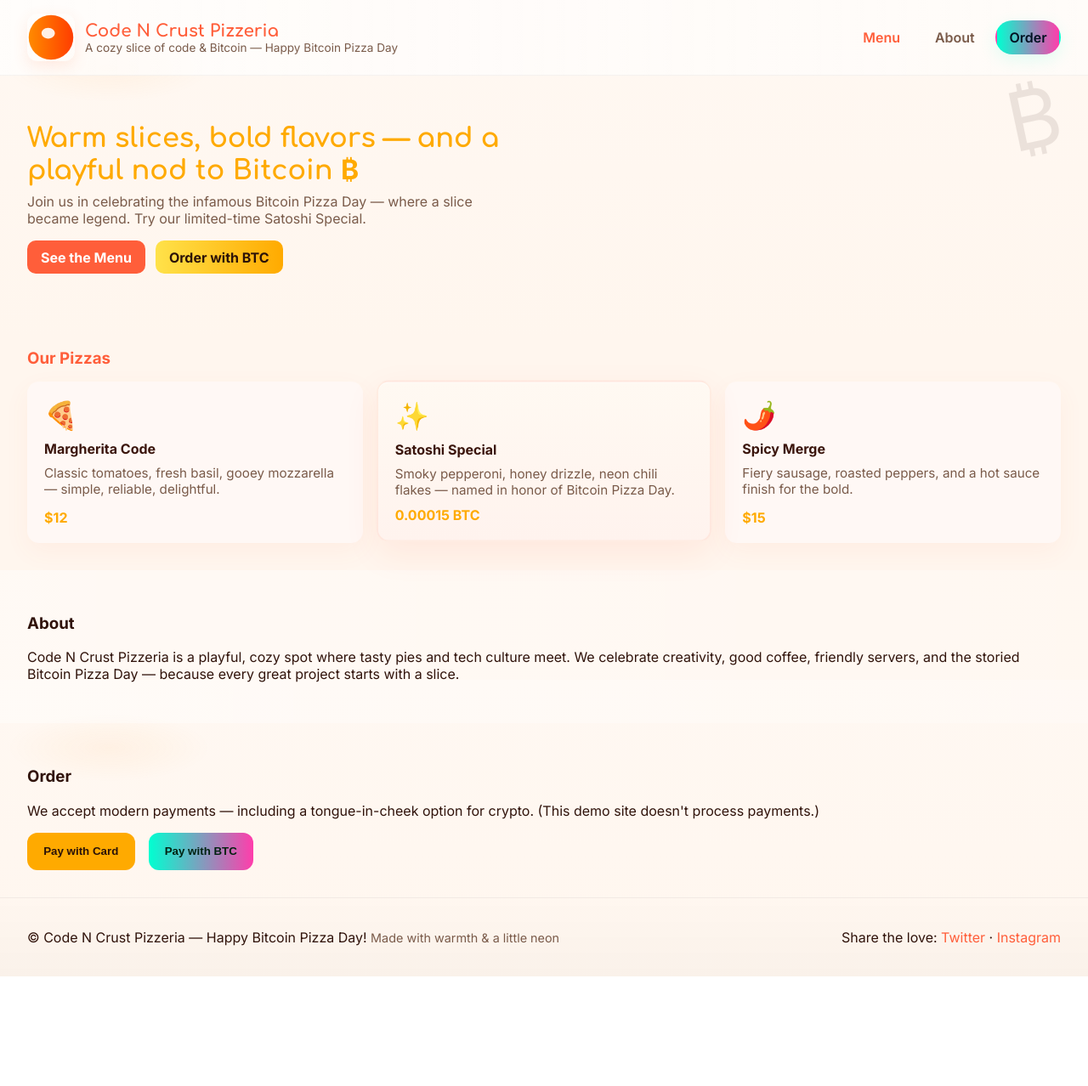
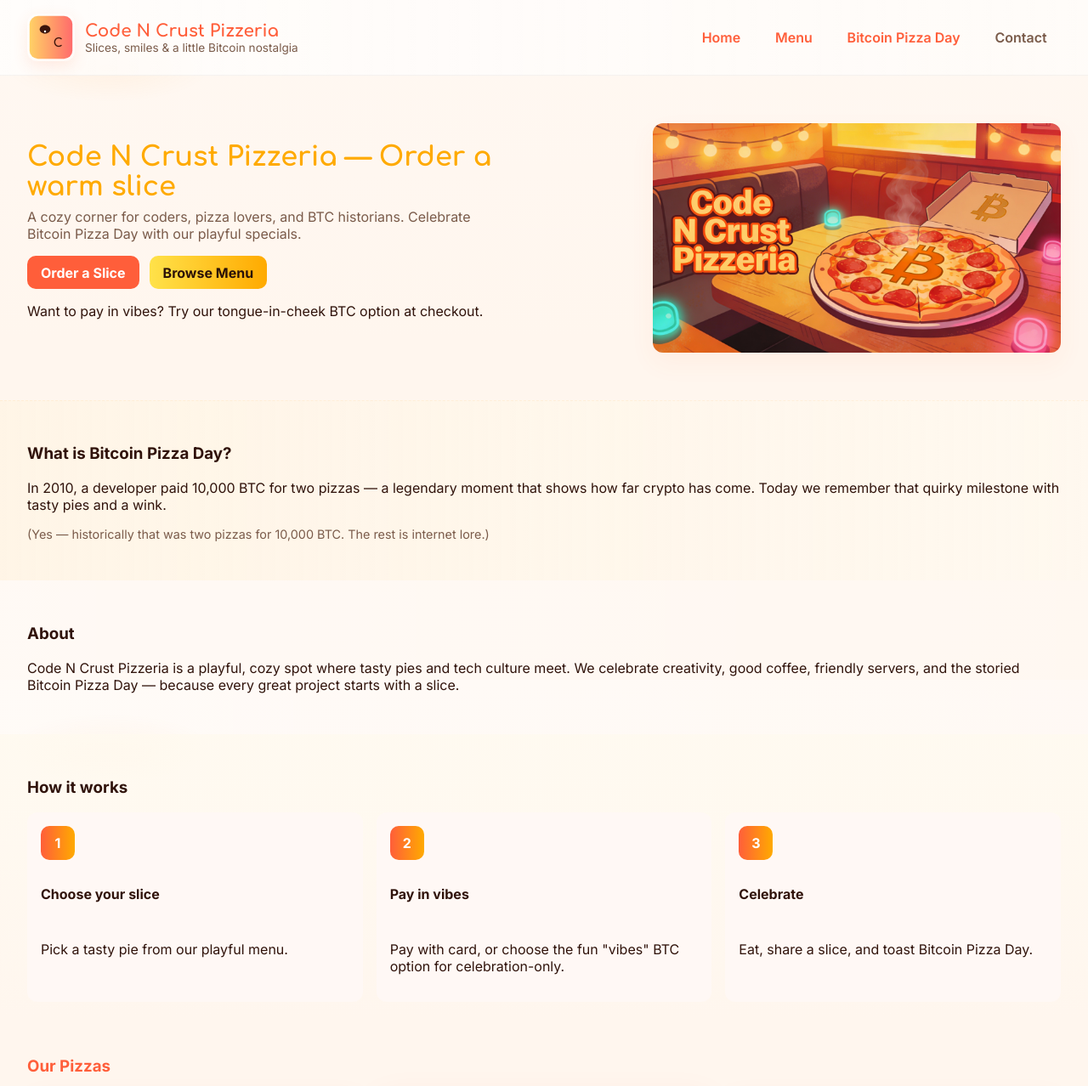
Before and after one commit to tikistack-sudo/vibe-pizza-101, a plain HTML site: page index.html in a window 1280 px wide. Shown: the top 1278 px of the page at 85% size. Before the commit the page ends 1149 px from the top, so only its background shows below. Drawn offline with Linux system fonts and the light colour scheme.

Commit message:
img header added

```diff
--- a/css/styles.css
+++ b/css/styles.css
@@ -37,20 +37,31 @@ body{
 .btn.ghost{color:var(--muted);border-color:transparent}
 .btn.neon{background:linear-gradient(90deg,var(--neon),var(--neon2));color:#012;box-shadow:0 6px 20px rgba(0,255,209,0.12)}
 
+/* hover and focus */
+.btn:hover, .btn:focus{transform:translateY(-3px);transition:all 180ms ease;box-shadow:0 8px 18px rgba(0,0,0,0.06)}
+
 .hero{position:relative;padding:3.5rem 2rem;display:flex;align-items:center;justify-content:space-between;gap:2rem}
 .hero-inner{max-width:56ch}
-.hero h2{font-family:Comfortaa, Inter, sans-serif;font-size:2rem;margin:0;color:var(--accent2)}
-.lead{margin-top:0.5rem;color:var(--muted)}
+.hero-title{font-family:Comfortaa, Inter, sans-serif;font-size:2rem;margin:0;color:var(--accent2)}
+.hero .lead{margin-top:0.5rem;color:var(--muted)}
+.hero-art{display:block}
+.big-cta{padding:0.9rem 1.4rem;font-size:1rem;border-radius:14px}
 .hero-cta{margin-top:1rem;display:flex;gap:0.75rem}
 .cta{background:var(--accent1);color:white;padding:0.6rem 1rem;border-radius:10px;text-decoration:none;font-weight:700}
 .cta.alt{background:linear-gradient(90deg,var(--accent3),var(--accent2));color:#2b1208}
 .coin{font-size:6rem;opacity:0.09;position:absolute;right:2rem;top:-8px;transform:rotate(-12deg)}
+
+/* header image */
+.hero-art{max-width:480px}
+.hero-img{width:100%;height:auto;border-radius:12px;box-shadow:0 12px 30px rgba(255,100,50,0.06);display:block}
 
 .menu{padding:2rem;}
 .menu h3{margin:0 0 1rem 0;color:var(--accent1)}
 .cards{display:grid;grid-template-columns:repeat(auto-fit,minmax(220px,1fr));gap:1rem}
 .card{background:var(--card);padding:1.25rem;border-radius:14px;box-shadow:0 10px 30px rgba(255,110,60,0.06);display:flex;flex-direction:column;gap:0.6rem}
 .card .emoji{font-size:2rem}
+.card{transition:transform 220ms ease, box-shadow 220ms ease}
+.card:hover{transform:translateY(-8px);box-shadow:0 20px 40px rgba(0,0,0,0.08)}
 .card h4{margin:0;color:#3b150c}
 .card p{margin:0;color:var(--muted);font-size:0.95rem}
 .card .price{margin-top:auto;font-weight:700;color:var(--accent2)}
@@ -61,6 +72,21 @@ body{
 .order-buttons{display:flex;gap:1rem}
 .big{padding:0.9rem 1.2rem;border-radius:12px;border:0;background:var(--accent2);color:#2b1208;font-weight:700}
 .big.neon{background:linear-gradient(90deg,var(--neon),var(--neon2));color:#021}
+
+.how{padding:2rem;background:linear-gradient(180deg, rgba(255,250,240,0.9), transparent)}
+.how .steps{display:flex;gap:1rem;flex-wrap:wrap}
+.how .step{background:var(--card);padding:1rem;border-radius:12px;flex:1 1 180px;min-width:180px;display:flex;flex-direction:column;align-items:flex-start;gap:0.5rem}
+.step-icon{width:40px;height:40px;border-radius:10px;background:linear-gradient(90deg,var(--accent1),var(--accent2));display:grid;place-items:center;color:#fff;font-weight:700}
+
+.btc{padding:2rem;background:linear-gradient(90deg, rgba(255,245,230,0.9), rgba(255,250,240,0.6));border-top:1px dashed rgba(255,140,0,0.08)}
+
+.contact{padding:2rem}
+
+/* responsive tweaks */
+@media (max-width:920px){
+  .hero{padding:2rem}
+  .hero-art{display:none}
+}
 
 .site-footer{padding:1.25rem 2rem;background:linear-gradient(180deg,transparent,rgba(0,0,0,0.02));border-top:1px solid rgba(0,0,0,0.03)}
 .foot-inner{display:flex;justify-content:space-between;gap:1rem;align-items:center}
--- a/index.html
+++ b/index.html
@@ -12,42 +12,82 @@
   <body>
     <header class="site-header">
       <div class="logo-wrap">
-        <svg class="logo" viewBox="0 0 64 64" aria-hidden="true">
+        <!-- Code N Crust Pizzeria logo -->
+        <svg class="logo" viewBox="0 0 80 80" aria-hidden="true">
           <defs>
-            <linearGradient id="g" x1="0" x2="1">
-              <stop offset="0" stop-color="#FF8A00"/>
-              <stop offset="1" stop-color="#FF3D00"/>
+            <linearGradient id="g2" x1="0" x2="1">
+              <stop offset="0" stop-color="#FFD166"/>
+              <stop offset="1" stop-color="#FF6B6B"/>
             </linearGradient>
           </defs>
-          <circle cx="32" cy="32" r="30" fill="url(#g)" />
-          <g transform="translate(12,12) scale(0.9)" fill="#fff" opacity="0.9">
-            <path d="M18 8c-6 0-10 4-10 8s4 8 10 8 10-4 10-8-4-8-10-8z"/>
-            <circle cx="18" cy="20" r="2" />
+          <rect x="4" y="4" width="72" height="72" rx="14" fill="url(#g2)" />
+          <g transform="translate(12,12) scale(0.9)" fill="#3b150c">
+            <path d="M20 8c-6 0-10 4-10 8s4 8 10 8 10-4 10-8-4-8-10-8z"/>
+            <circle cx="20" cy="20" r="2" fill="#fff"/>
           </g>
+          <text x="44" y="56" font-family="Comfortaa, Inter, sans-serif" font-weight="700" font-size="20" fill="#3b150c">C</text>
         </svg>
         <div class="title">
           <h1>Code N Crust Pizzeria</h1>
-          <p class="tag">A cozy slice of code & Bitcoin — Happy Bitcoin Pizza Day</p>
+          <p class="tag">Slices, smiles & a little Bitcoin nostalgia</p>
         </div>
       </div>
       <nav class="nav">
+        <a class="btn" href="#home">Home</a>
         <a class="btn" href="#menu">Menu</a>
-        <a class="btn ghost" href="#about">About</a>
-        <a class="btn neon" href="#order">Order</a>
+        <a class="btn" href="#btc">Bitcoin Pizza Day</a>
+        <a class="btn ghost" href="#contact">Contact</a>
       </nav>
     </header>
 
     <main>
-      <section class="hero">
+      <section id="home" class="hero">
         <div class="hero-inner">
-          <h2>Warm slices, bold flavors — and a playful nod to Bitcoin ₿</h2>
-          <p class="lead">Join us in celebrating the infamous Bitcoin Pizza Day — where a slice became legend. Try our limited-time Satoshi Special.</p>
+          <h2 class="hero-title">Code N Crust Pizzeria — Order a warm slice</h2>
+          <p class="lead">A cozy corner for coders, pizza lovers, and BTC historians. Celebrate Bitcoin Pizza Day with our playful specials.</p>
           <div class="hero-cta">
-            <a class="cta" href="#menu">See the Menu</a>
-            <a class="cta alt" href="#order">Order with BTC</a>
+            <a class="cta big-cta" href="#order">Order a Slice</a>
+            <a class="cta alt" href="#menu">Browse Menu</a>
+          </div>
+          <p class="small">Want to pay in vibes? Try our tongue-in-cheek BTC option at checkout.</p>
+        </div>
+        <div class="hero-art">
+          <!-- Header image (uses the newly added image file) -->
+          <img src="generated-image(1).png" alt="Code N Crust Pizzeria header" class="hero-img" onerror="this.style.display='none'"/>
+        </div>
+      </section>
+
+      <section id="btc" class="btc">
+        <h3>What is Bitcoin Pizza Day?</h3>
+        <p>In 2010, a developer paid 10,000 BTC for two pizzas — a legendary moment that shows how far crypto has come. Today we remember that quirky milestone with tasty pies and a wink.</p>
+        <p class="muted">(Yes — historically that was two pizzas for 10,000 BTC. The rest is internet lore.)</p>
+      </section>
+      <!-- Featured section removed per request -->
+
+      <section id="about" class="about">
+        <h3>About</h3>
+        <p>Code N Crust Pizzeria is a playful, cozy spot where tasty pies and tech culture meet. We celebrate creativity, good coffee, friendly servers, and the storied Bitcoin Pizza Day — because every great project starts with a slice.</p>
+      </section>
+
+      <section class="how">
+        <h3>How it works</h3>
+        <div class="steps">
+          <div class="step">
+            <div class="step-icon">1</div>
+            <h4>Choose your slice</h4>
+            <p>Pick a tasty pie from our playful menu.</p>
+          </div>
+          <div class="step">
+            <div class="step-icon">2</div>
+            <h4>Pay in vibes</h4>
+            <p>Pay with card, or choose the fun "vibes" BTC option for celebration-only.</p>
+          </div>
+          <div class="step">
+            <div class="step-icon">3</div>
+            <h4>Celebrate</h4>
+            <p>Eat, share a slice, and toast Bitcoin Pizza Day.</p>
           </div>
         </div>
-        <div class="coin" aria-hidden="true">₿</div>
       </section>
 
       <section id="menu" class="menu">
@@ -73,12 +113,6 @@
           </article>
         </div>
       </section>
-
-      <section id="about" class="about">
-        <h3>About</h3>
-        <p>Code N Crust Pizzeria is a playful, cozy spot where tasty pies and tech culture meet. We celebrate creativity, good coffee, friendly servers, and the storied Bitcoin Pizza Day — because every great project starts with a slice.</p>
-      </section>
-
       <section id="order" class="order">
         <h3>Order</h3>
         <p>We accept modern payments — including a tongue-in-cheek option for crypto. (This demo site doesn't process payments.)</p>
@@ -86,6 +120,11 @@
           <button class="big">Pay with Card</button>
           <button class="big neon">Pay with BTC</button>
         </div>
+      </section>
+
+      <section id="contact" class="contact">
+        <h3>Contact</h3>
+        <p>Questions or collabs? Drop us a message: <a href="mailto:hello@codencrust.example">hello@codencrust.example</a></p>
       </section>
     </main>
 
```
